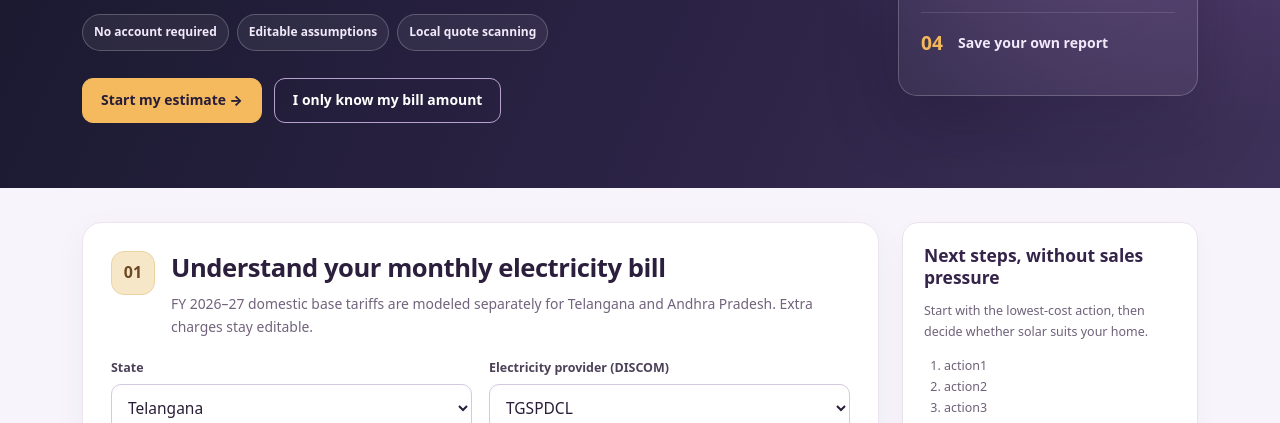
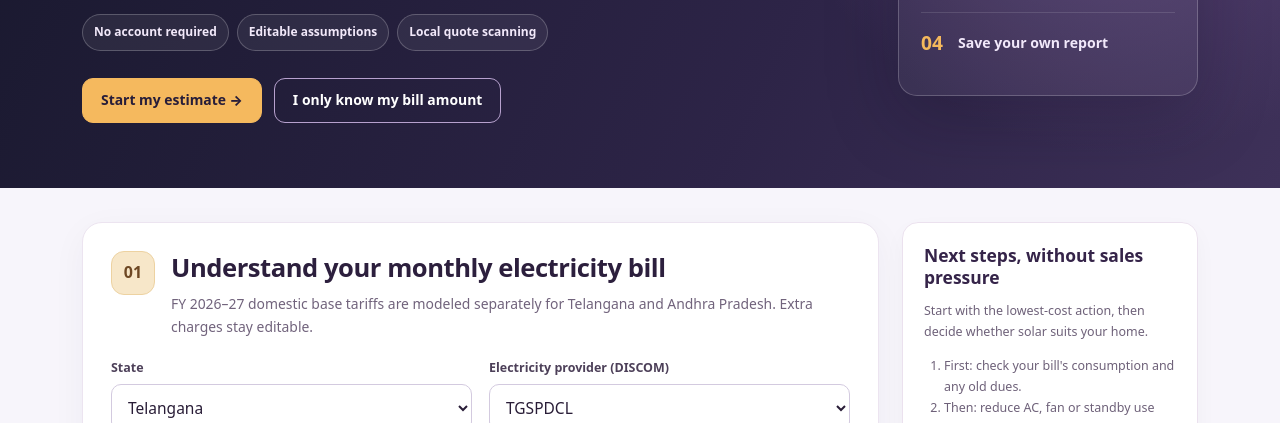
Before and after one commit to Chennamatta889/Chennamatta889.github.io, a plain HTML site: page gharwatt/home-energy-studio/index.html in a window 1280 px wide. Shown: the part 377-800 px from the top of the page. Drawn offline with Linux system fonts and the light colour scheme.

Commit message:
GharWatt Phase 3: load English/Telugu/Hindi translations before studio initialization

```diff
--- a/gharwatt/home-energy-studio/index.html
+++ b/gharwatt/home-energy-studio/index.html
@@ -15,6 +15,7 @@
 <meta property="og:url" content="https://chennamatta889.github.io/gharwatt/home-energy-studio/">
 <script type="application/ld+json">{"@context":"https://schema.org","@type":"WebApplication","name":"GharWatt Home Energy Studio","url":"https://chennamatta889.github.io/gharwatt/home-energy-studio/","applicationCategory":"FinanceApplication","operatingSystem":"Any","isAccessibleForFree":true,"inLanguage":["en-IN","te-IN","hi-IN"],"provider":{"@type":"Organization","name":"GharWatt India"}}</script>
 <script src="../assets/home-studio-math.js?v=20261123-phase1-4" defer></script>
+<script src="../assets/home-studio-i18n.js?v=20261123-phase1-4" defer></script>
 <script src="../assets/home-studio.js?v=20261123-phase1-4" defer></script>
 </head><body class="gw-studio-page">
 <a class="sr-only" href="#main" data-i18n="skip">Skip to content</a>
```
